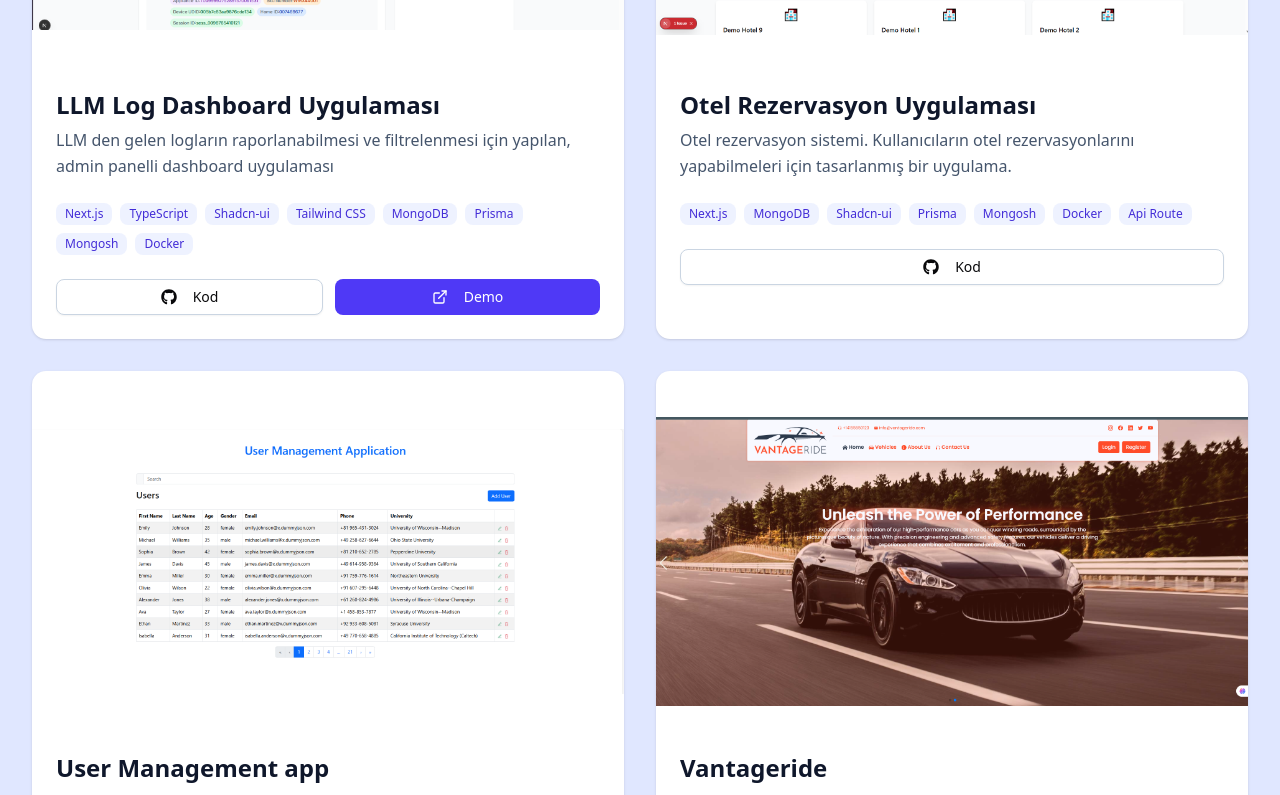
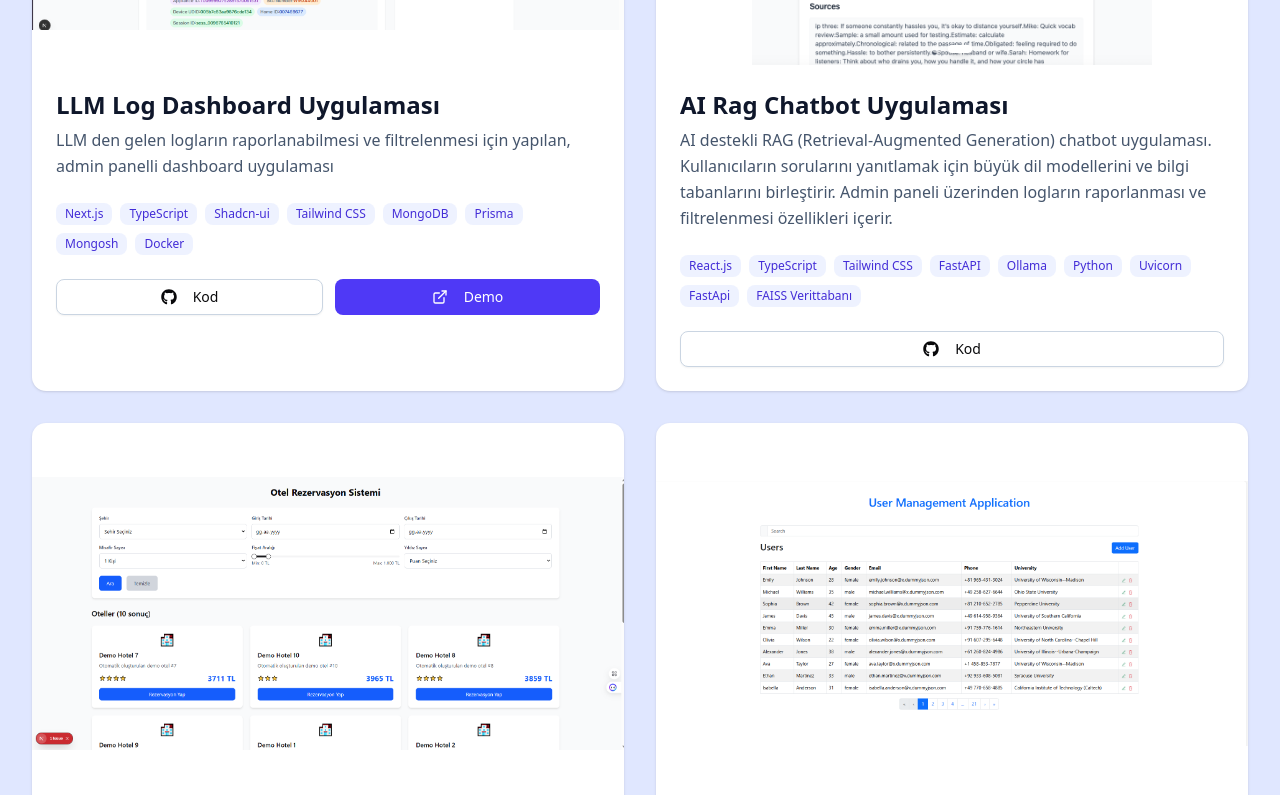
Before and after one commit to senayakagunduz/new-portfolio, a Next.js app: page / in a window 1280 px wide. Shown: the part 2900-3695 px from the top of the page. Built offline with nearby package versions, Linux system fonts and the light colour scheme.

Commit message:
project is added

```diff
--- a/app/page.tsx
+++ b/app/page.tsx
@@ -31,7 +31,8 @@ export default function Home() {
         description: "AI Podcast Generator, kullanıcıların herhangi bir konuyu podcast formatına dönüştüren yapay zeka destekli bir uygulamadır. Ollama (Llama 3.2) ile script oluşturur ve gTTS ile metni doğal sese dönüştürür. FastAPI backend ve React frontend ile modern bir kullanıcı deneyimi sunar.",
         images: ["/ai-generator1.png", "/ai-generator2.png", "/ai-generator3.png"],
         tags: ["Python", "FastAPI", "React", "Ollama", "gTTS", "Vite"],
-        github: "https://github.com/senayakagunduz/ai-podcast-generator"
+        github: "https://github.com/senayakagunduz/ai-podcast-generator",
+        year: "2026"
       },
 
      {
@@ -63,18 +64,18 @@ export default function Home() {
       demo: "https://llm-dashboard-eight.vercel.app/",
       year: "2025"
     },
-    // {
-    //   id: 3,
-    //   title: "AI Chatbot Dashboard",
-    //   description: "OpenAI API kullanarak geliştirilmiş akıllı sohbet botu yönetim paneli. Analytics ve kullanıcı etkileşim raporları.",
-    //   image: "https://images.unsplash.com/photo-1677442136019-21780ecad995?w=800&h=500&fit=crop",
-    //   tags: ["Next.js", "OpenAI", "Tailwind", "Prisma"],
-    //   github: "https://github.com",
-    //   demo: "https://demo.com",
-    //   year: "2025"
-    // },
     {
       id: 5,
+      title: "AI Rag Chatbot Uygulaması",
+      description: "AI destekli RAG (Retrieval-Augmented Generation) chatbot uygulaması. Kullanıcıların sorularını yanıtlamak için büyük dil modellerini ve bilgi tabanlarını birleştirir. Admin paneli üzerinden logların raporlanması ve filtrelenmesi özellikleri içerir.",
+      images: ["/ai-rag1.png","/ai-rag2.png"],
+      tags: ["React.js", "TypeScript", "Tailwind CSS", "FastAPI", "Ollama", "Python", "Uvicorn","FastApi","FAISS Verittabanı"],
+      github: "https://github.com/senayakagunduz/ai-rag-chatbot",
+      demo: "-",
+      year: "2026"
+    },
+    {
+      id: 6,
       title: "Otel Rezervasyon Uygulaması",
       description: "Otel rezervasyon sistemi. Kullanıcıların otel rezervasyonlarını yapabilmeleri için tasarlanmış bir uygulama.",
       images: ["/hotel-reservation.png"],
@@ -84,7 +85,7 @@ export default function Home() {
       year: "2025"
     },
     {
-      id: 6,
+      id: 7,
       title: "User Management app",
       description: "Kullanıcı ekleme,pagination, search, update, delete fonksiyonların olduğu bir Vue.js uygulaması",
       images: ["/usermanagement.png"],
@@ -93,18 +94,9 @@ export default function Home() {
       demo: "https://user-management-app.vercel.app/",
       year: "2025"
     },
-    // {
-    //   id: 6,
-    //   title: "AI Assistant",
-    //   description: "OpenAI API kullanarak geliştirilmiş akıllı sohbet botu yönetim paneli. Analytics ve kullanıcı etkileşim raporları.",
-    //   image: "https://images.unsplash.com/photo-1460925895917-afdab827c52f?w=800&h=500&fit=crop",
-    //   tags: ["Python", "Airtable", "Express", "Redis"],
-    //   github: "https://github.com/senayakagunduz/AIAssistant",
-    //   demo: "https://demo.com",
-    //   year: "2025"
-    // },
+
     {
-      id: 7,
+      id: 8,
       title: "Vantageride",
       description: "Araç Kiralama Platformu",
       images: ["/vantageride.png"],
@@ -114,7 +106,7 @@ export default function Home() {
       year: "2024"
     },
     {
-      id: 8,
+      id: 9,
       title: "Ricky and Morty",
       description: "Ricky and Morty karakterlerini yönetebileceğiniz bir uygulama",
       images: ["/ricky&morty.png"],
@@ -124,7 +116,7 @@ export default function Home() {
       year: "2024"
     },
     {
-      id: 9,
+      id: 10,
       title: "Let's Watch Movie",
       description: "",
       images: ["/letswatchmovie.png"],
@@ -134,7 +126,7 @@ export default function Home() {
       year: "2024"
     },
     {
-      id: 10,
+      id: 11,
       title: "Shopping web site",
       description: "",
       images: ["/shopping.png"],
@@ -144,7 +136,7 @@ export default function Home() {
       year: "2023"
     },
     {
-      id: 11,
+      id: 12,
       title: "Cookery",
       description: "Endüstriyel mutfak ürünleri satan bir web sitesi",
       images: ["/cookery.png"],
@@ -154,7 +146,7 @@ export default function Home() {
       year: "2023"
     },
     {
-      id: 12,
+      id: 13,
       title: "OneMore Web Site",
       description: "Clone Project",
       images: ["/onemore.png"],
@@ -164,7 +156,7 @@ export default function Home() {
       year: "2022"
     },
     {
-      id: 13,
+      id: 14,
       title: "English Dictionary",
       description: "",
       images: ["/dictionary.png"],
@@ -174,7 +166,7 @@ export default function Home() {
       year: "2022"
     },
     {
-      id: 14,
+      id: 15,
       title: "Forecast",
       description: "",
       images: ["/forecast.png"],
```
Also changed, not shown: public/ai-rag1.png (added), public/ai-rag2.png (added).
